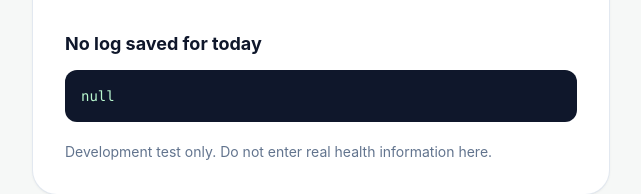
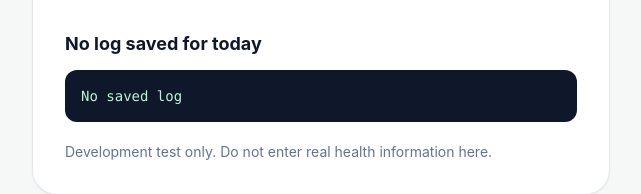
Before and after one commit to Abhijith-R-02-0104/saheli-catchinfo, a React (Vite) app: page / in a window 1280 px wide. Shown: the part 354-548 px from the top of the page, without its empty margins (319-960 px from the left). Built offline with nearby package versions, Linux system fonts and the light colour scheme.

Commit message:
Fix test log display fallback

```diff
--- a/src/App.jsx
+++ b/src/App.jsx
@@ -78,8 +78,8 @@ export default function App() {
               {storageError
                 ? "Log in memory only (Storage write failed)"
                 : todayLog
-                ? "Saved log found"
-                : "No log saved for today"}
+                  ? "Saved log found"
+                  : "No log saved for today"}
             </h2>
             {storageError && (
               <span className="rounded-full bg-amber-100 px-2.5 py-0.5 text-xs font-semibold text-amber-800">
@@ -89,7 +89,9 @@ export default function App() {
           </div>
 
           <pre className="mt-3 overflow-x-auto rounded-xl bg-slate-900 p-4 text-sm text-green-200">
-            {JSON.stringify(todayLog, null, 2) ?? "No saved log"}
+            {todayLog
+              ? JSON.stringify(todayLog, null, 2)
+              : "No saved log"}
           </pre>
         </div>
 
```
